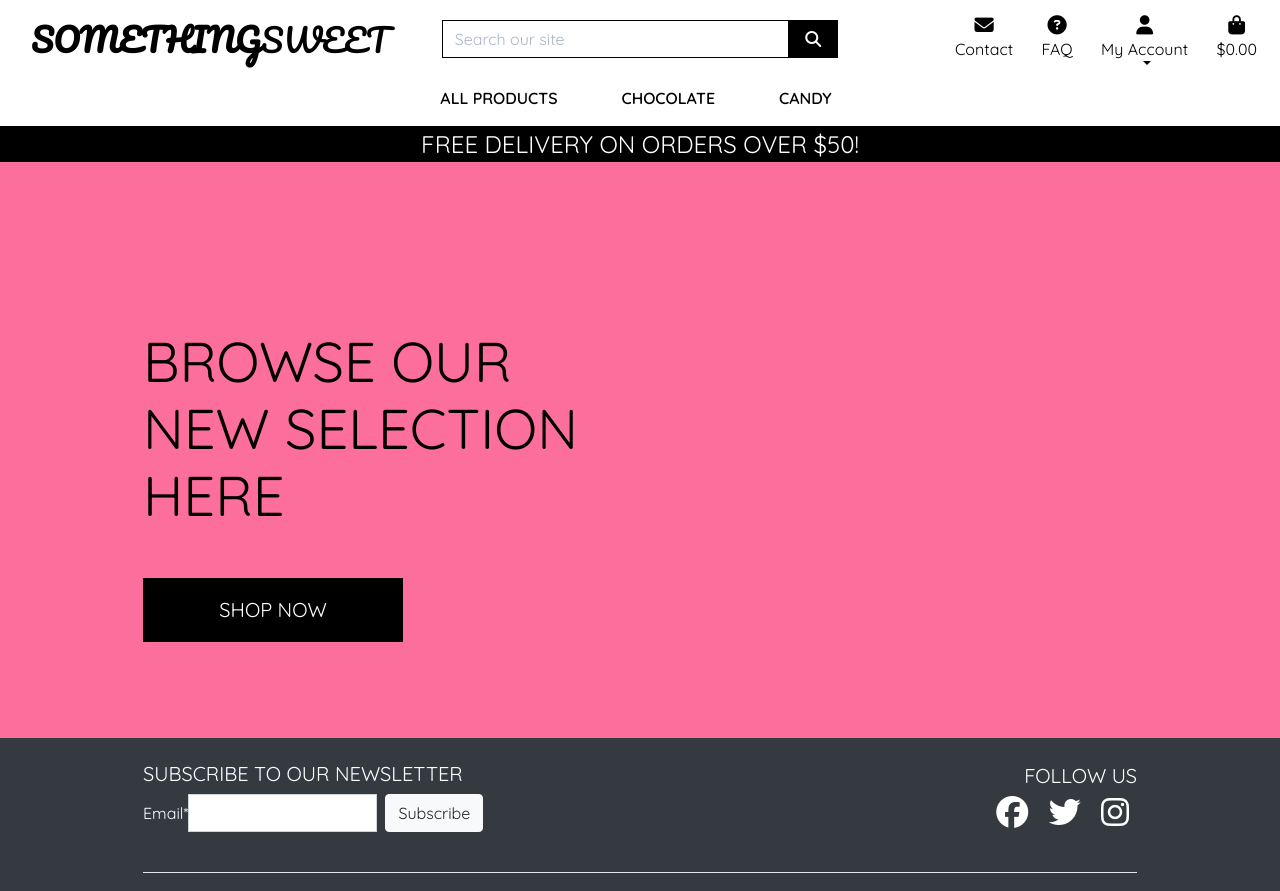
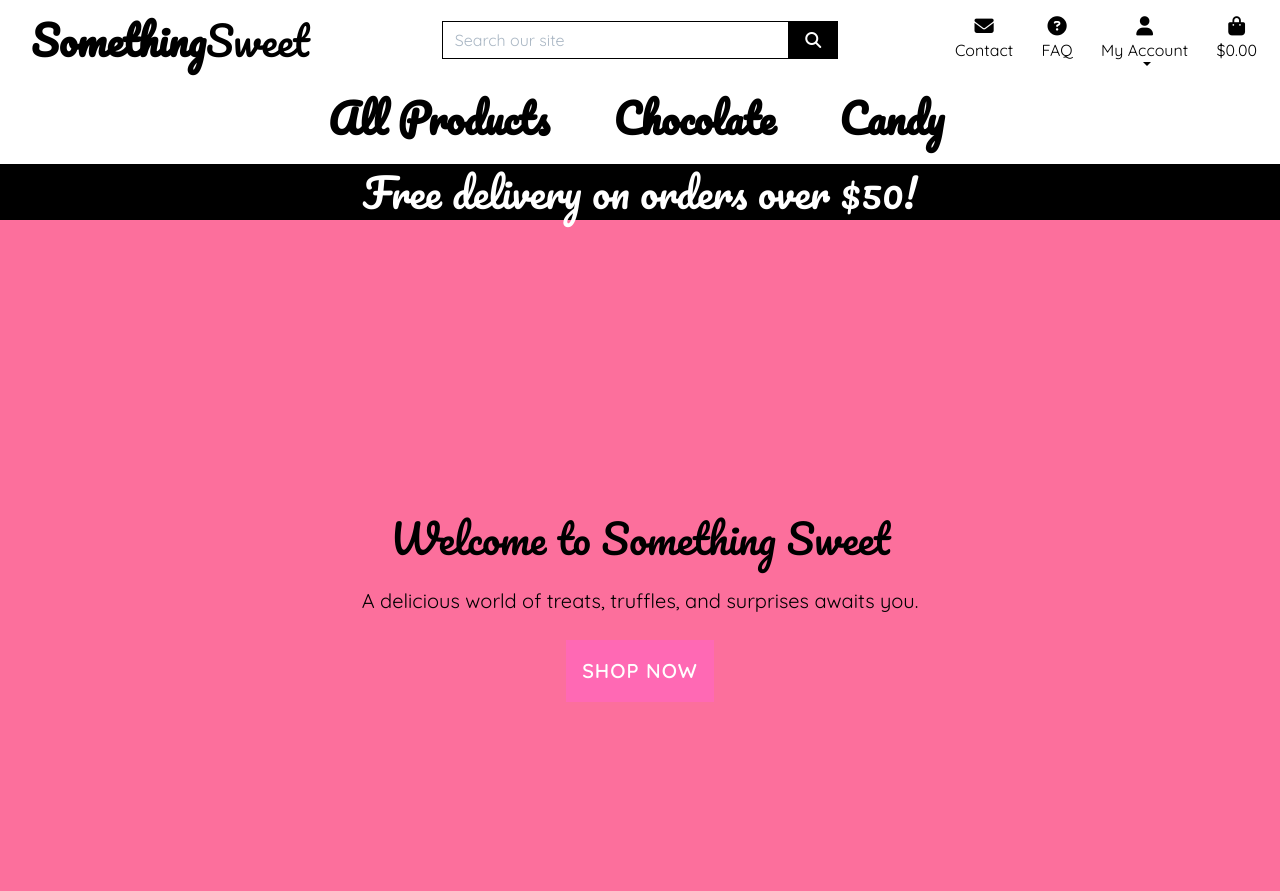
Before and after one commit to MiaTothova/PP5, a Django app: page / in a window 1280 px wide. Shown: the top 891 px of the page. Run offline with Django 3.2, Linux system fonts and the light colour scheme; some libraries are stand-ins or nearby versions.

Commit message:
Change style of landing page and fix checkout succes redirection link

```diff
--- a/home/templates/home/index.html
+++ b/home/templates/home/index.html
@@ -11,18 +11,13 @@
 {% endblock %}
 
 {% block content %}
-    <div class="container h-100">
-        <div class="row h-100">
-            <div class="col-7 col-md-6 my-auto">
-                <h1 class="display-4 logo-font text-black">
-                    Browse our new selection here
-                </h1>
-                <div class="my-5">
-                    <h4>
-                        <a href="{% url 'products' %}" class="shop-now-button btn btn-lg rounded-0 text-uppercase py-3">Shop Now</a>
-                    </h4>
-                </div>
-            </div>
-        </div>
+    <div class="container d-flex justify-content-center align-items-center" style="min-height: 70vh;">
+    <div class="text-center">
+        <h1 class="logo-font text-black mb-4">Welcome to Something Sweet</h1>
+        <p class="lead text-black mb-4">A delicious world of treats, truffles, and surprises awaits you.</p>
+        <a href="{% url 'products' %}" class="shop-now-button btn btn-lg rounded-0 text-uppercase py-3">
+            Shop Now
+        </a>
     </div>
+</div>
 {% endblock %}
--- a/static/css/base.css
+++ b/static/css/base.css
@@ -30,10 +30,28 @@ body {
     width: fit-content;
 }
 
-.shop-now-button {
+/* .shop-now-button {
     background: black;
     color: white;
     min-width: 260px;
+} */
+ .shop-now-button {
+    background-color: #ff69b4;
+    color: white;
+    border: none;
+    font-weight: bold;
+    letter-spacing: 1px;
+}
+
+.logo-font {
+    font-family: 'Pacifico', cursive;
+    text-transform: none;
+    font-size: 2.5rem;
+}
+
+.lead {
+    font-size: 1.25rem;
+    color: #333;
 }
 
 .btn-black {
```
Also changed, not shown: checkout/templates/checkout/checkout_success.html (+2 -5 lines).
